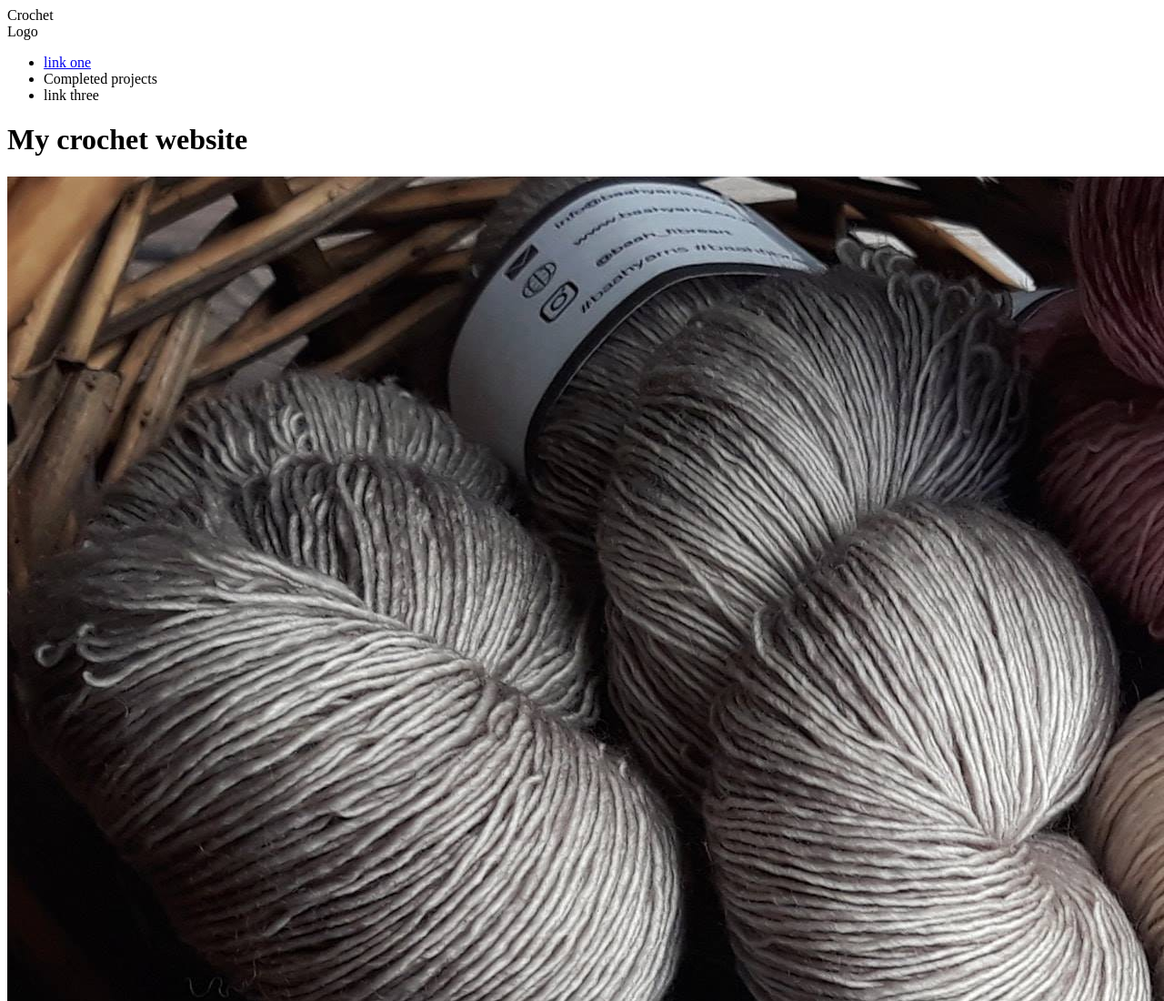
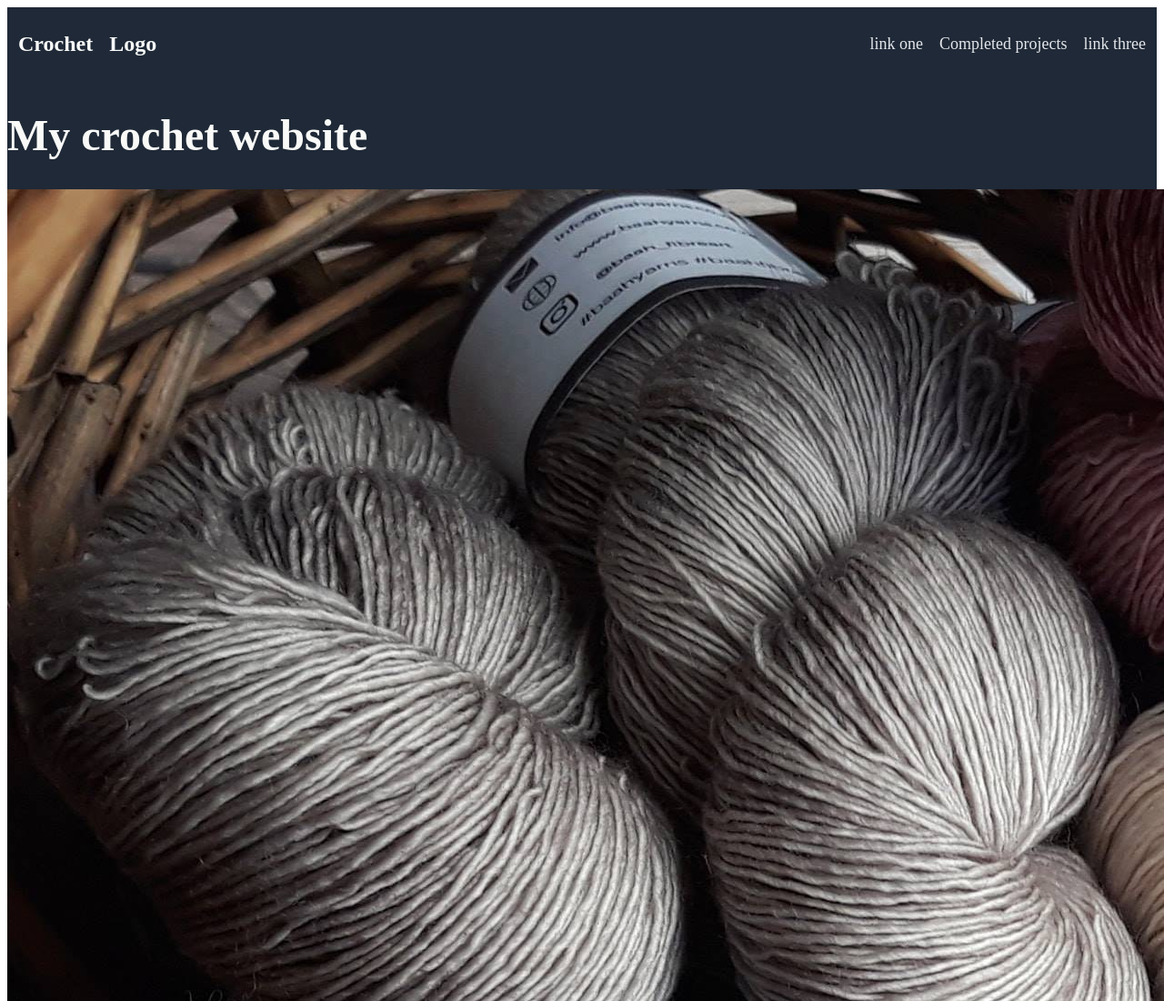
Before and after one commit to ani-jpg/first-website, a plain HTML site: page index.html in a window 1280 px wide. Shown: the top 1100 px of the page at 91% size. Drawn offline with Linux system fonts and the light colour scheme.

Commit message:
Styled header

```diff
--- a/index.html
+++ b/index.html
@@ -7,10 +7,12 @@
 </head>
 
 <body>
-
+<div class="part-one">
     <div class="header">
+        <div class="right-header">
         <div class="profile">Crochet</div>
         <div class="logo">Logo</div>
+        </div>
         <ul>
             <li><a href= "https://www.google.com">link one</a></li>
             <li>Completed projects</li>
@@ -18,7 +20,7 @@
         </ul>
     </div>
 
-    <div class="part one">
+    <div class="title">
         <h1>My crochet website</h1>
         <div class="yarn">
             <img src="./images/crochet.jpg" alt="Blue, grey, pink balls of yarn ">
@@ -26,8 +28,9 @@
         <p>I'm going to put up all my finished pieces and document the progress of my crochet projects on this website. To sign up for my newsletter, click the button below.</p>
         <button>Sign up</button>
     </div>
+</div>
 
-    <div class="part two">
+    <div class="part-two">
         <h2>Ongoing projects</h2>
 
         <div class="project">
@@ -51,12 +54,12 @@
             <div class="description">Text describing the project that goes beneath the image.</div>
         </div>
 
-    <div class="part three">
+    <div class="part-three">
         <div class="quote">The past is history, the future is a mystery but the present is a gift.</div>
         <div class="credit">-Master Oogwar, Kung Fu Panda</div>
     </div>
 
-    <div class="part four">
+    <div class="part-four">
         <div class="hury">WHAT ARE YOU WAITING FOR?!</div>
         <div class="click">Register now for inspirational quotes from me and my brain!! Also, to see my amazing crochet progress :D</div>
         <button>Sign up</button>
--- a/styles.css
+++ b/styles.css
@@ -0,0 +1,36 @@
+.part-one {
+    background-color: #1f2937;
+}
+
+.header {
+    display: flex;
+    justify-content: space-between;
+    padding: 12px;
+    margin: 0;
+}
+
+h1 {
+    color: #f9faf8;
+    font-size: 48px;
+    font-weight: 900;
+}
+
+.right-header {
+    font-weight: bold;
+    font-size: 24px;
+    color: #f9faf8;
+    align-items: center;
+    display: flex;
+    gap : 18px;
+}
+
+ul, a {
+    text-decoration: none;
+    color: #e5e7eb;
+    font-size: 18px;
+    list-style-type: none;
+    display: flex;
+    align-items: center;
+    gap: 18px;
+
+}
```
